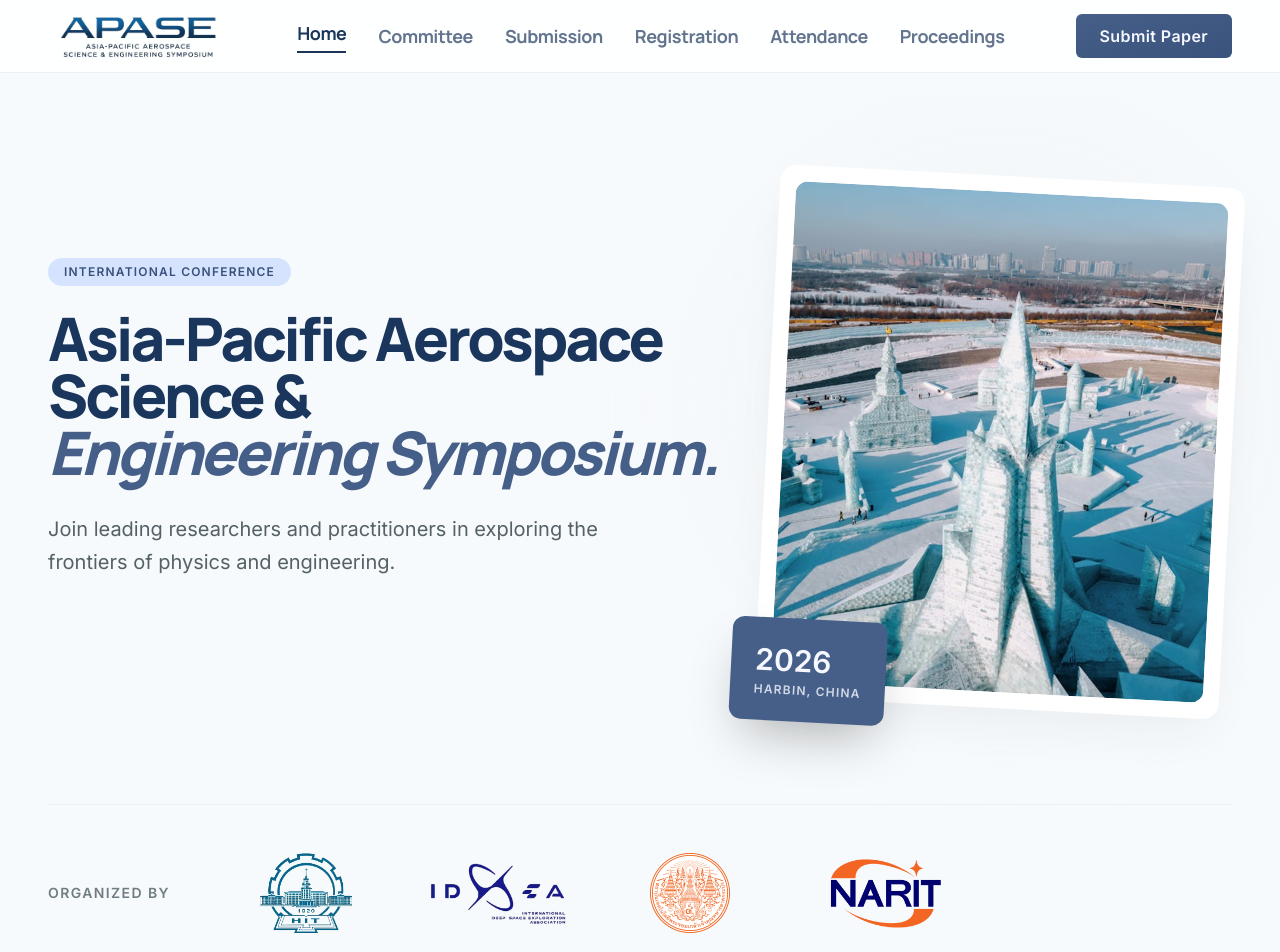
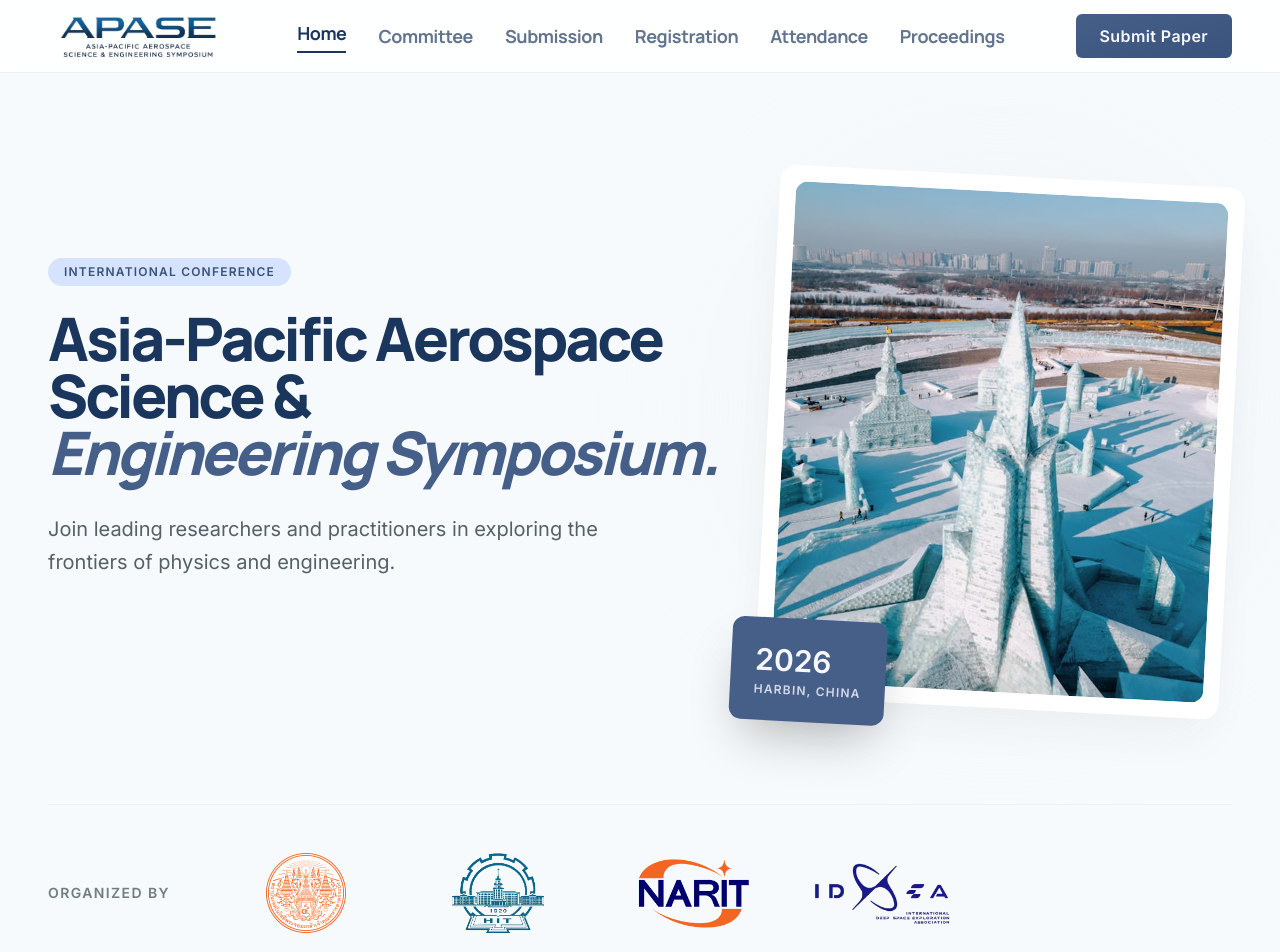
Before and after one commit to ascomlab/apase-web, a Next.js app: page / in a window 1280 px wide. Shown: the top 952 px of the page. Built offline with nearby package versions, Linux system fonts and the light colour scheme.

Commit message:
Update page.tsx

```diff
--- a/app/page.tsx
+++ b/app/page.tsx
@@ -21,10 +21,10 @@ const heroData = {
     location: "Harbin, China",
   },
   organizers: [
+    { name: "KMITL", logo: getAssetPath("/logo/organizors/kmitl-logo.png") },
     { name: "HIT", logo: getAssetPath("/logo/organizors/hit-logo.png") },
+    { name: "NARIT", logo: getAssetPath("/logo/organizors/narit-logo.png") },
     { name: "IDSEA", logo: getAssetPath("/logo/organizors/idsea-logo.png") },
-    { name: "KMITL", logo: getAssetPath("/logo/organizors/kmitl-logo.png") },
-    { name: "NARIT", logo: getAssetPath("/logo/organizors/narit-logo.png") },
   ],
 };
 
```
